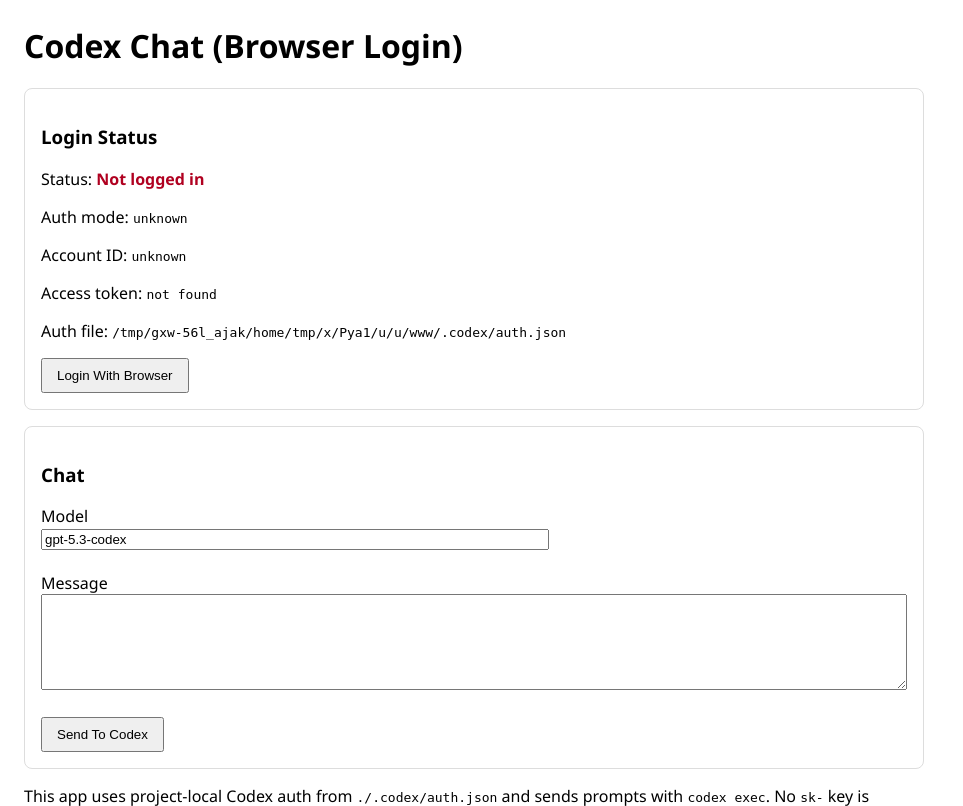
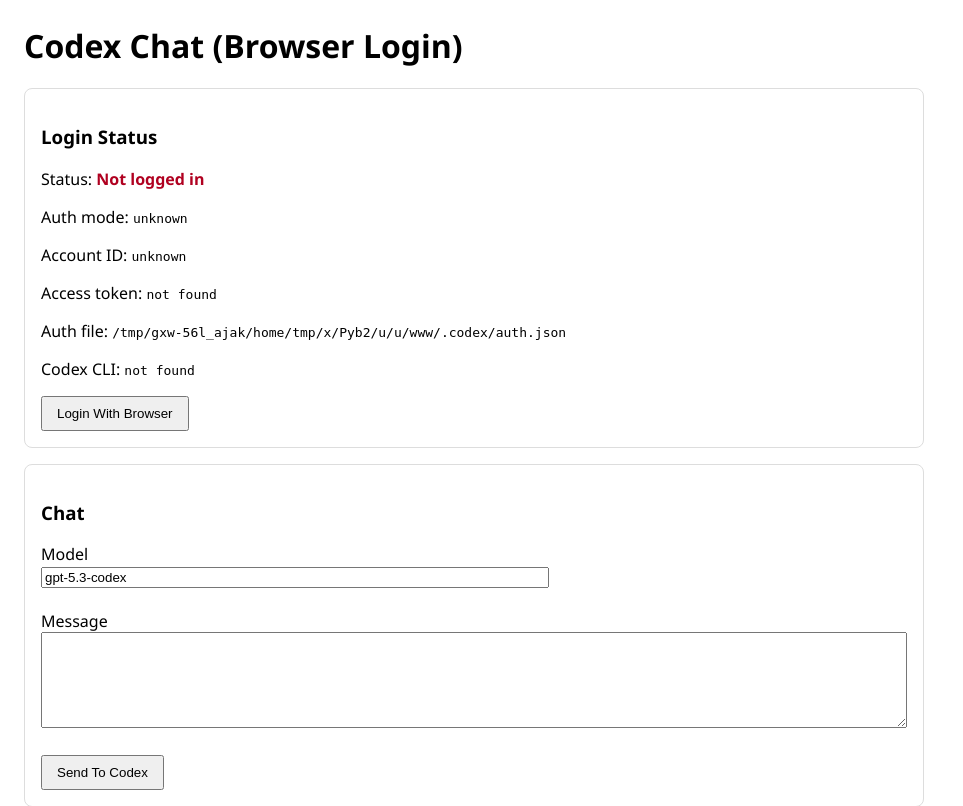
Before and after one commit to mongo-driver/Codex-Django-Chat-UI, a Flask app: page / in a window 1280 px wide. Shown: the top 806 px of the page, without its empty margins (0-963 px from the left). Run offline with Flask 3, Linux system fonts and the light colour scheme.

Commit message:
fix: reliably resolve Codex CLI executable in Flask app
Detect codex via CODEX_CLI_PATH, PATH (codex.cmd/codex/codex.ps1), and common Windows npm global locations.
Use resolved absolute executable for login/exec calls and improve not-found guidance.
Expose resolved Codex CLI path in UI and prepend npm global dir to PATH in codex subprocess env.

```diff
--- a/app.py
+++ b/app.py
@@ -1,5 +1,6 @@
 import json
 import os
+import shutil
 import subprocess
 import tempfile
 from pathlib import Path
@@ -53,9 +54,13 @@ def index():
 
 
 def codex_login():
+    codex_exe = resolve_codex_executable()
+    if codex_exe is None:
+        return False, codex_not_found_message()
+
     try:
         proc = subprocess.run(
-            ["codex", "login"],
+            [codex_exe, "login"],
             capture_output=True,
             text=True,
             timeout=300,
@@ -76,13 +81,16 @@ def codex_login():
 
 def chat_with_codex(message, model):
     output_file = None
+    codex_exe = resolve_codex_executable()
+    if codex_exe is None:
+        return None, codex_not_found_message()
 
     try:
         with tempfile.NamedTemporaryFile(delete=False, suffix=".txt") as tmp:
             output_file = tmp.name
 
         cmd = [
-            "codex",
+            codex_exe,
             "exec",
             "--skip-git-repo-check",
             "--color",
@@ -138,6 +146,7 @@ def load_auth_state():
         "token_preview": None,
         "error": None,
         "auth_path": str(LOCAL_AUTH_FILE),
+        "codex_cli_path": resolve_codex_executable() or "not found",
     }
     if not LOCAL_AUTH_FILE.exists():
         return state
@@ -170,7 +179,42 @@ def codex_env():
     LOCAL_CODEX_HOME.mkdir(parents=True, exist_ok=True)
     env = os.environ.copy()
     env["CODEX_HOME"] = str(LOCAL_CODEX_HOME)
+    path_items = env.get("PATH", "").split(os.pathsep) if env.get("PATH") else []
+    npm_dir = str(Path.home() / "AppData" / "Roaming" / "npm")
+    if npm_dir not in path_items:
+        path_items.insert(0, npm_dir)
+        env["PATH"] = os.pathsep.join(path_items)
     return env
+
+
+def resolve_codex_executable():
+    env_override = (os.getenv("CODEX_CLI_PATH") or "").strip()
+    if env_override and Path(env_override).exists():
+        return env_override
+
+    for name in ["codex.cmd", "codex", "codex.ps1"]:
+        found = shutil.which(name)
+        if found:
+            return found
+
+    candidates = [
+        Path.home() / "AppData" / "Roaming" / "npm" / "codex.cmd",
+        Path.home() / "AppData" / "Roaming" / "npm" / "codex.ps1",
+        BASE_DIR / "node_modules" / ".bin" / "codex.cmd",
+        BASE_DIR / "node_modules" / ".bin" / "codex",
+    ]
+    for candidate in candidates:
+        if candidate.exists():
+            return str(candidate)
+    return None
+
+
+def codex_not_found_message():
+    return (
+        "Codex CLI not found.\n"
+        "Set CODEX_CLI_PATH to your codex executable or install globally with npm.\n"
+        "Common path on Windows: C:\\Users\\<you>\\AppData\\Roaming\\npm\\codex.cmd"
+    )
 
 
 if __name__ == "__main__":
--- a/templates/index.html
+++ b/templates/index.html
@@ -31,6 +31,7 @@
         <p>Account ID: <code>{{ auth_state.account_id or "unknown" }}</code></p>
         <p>Access token: <code>{{ auth_state.token_preview or "not found" }}</code></p>
         <p>Auth file: <code>{{ auth_state.auth_path }}</code></p>
+        <p>Codex CLI: <code>{{ auth_state.codex_cli_path }}</code></p>
         {% if auth_state.error %}
         <p class="err">{{ auth_state.error }}</p>
         {% endif %}
```
